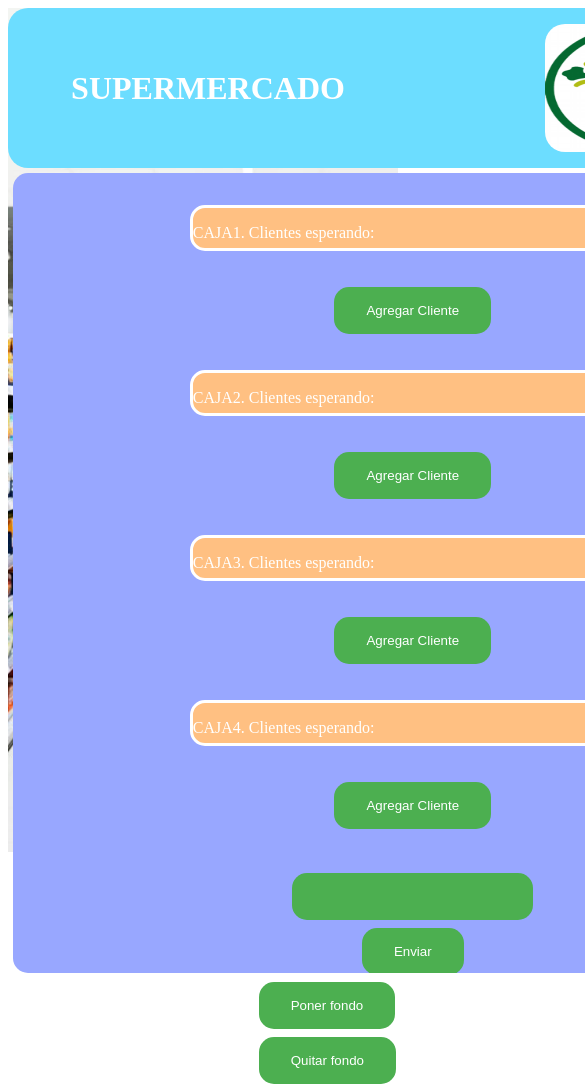
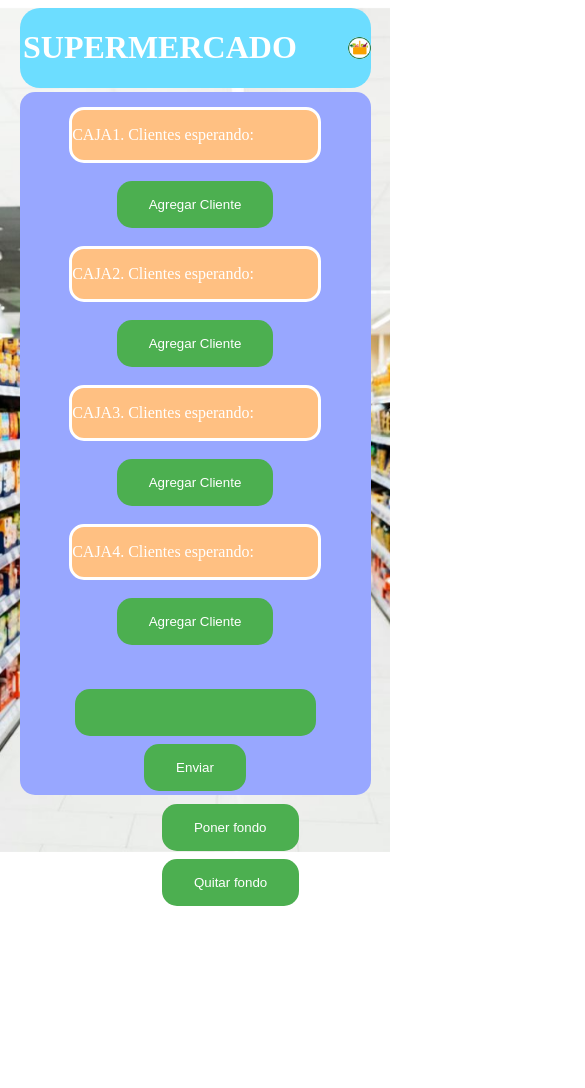
Before and after one commit to Juanlucg/ProyectoFinalJuanlu, a plain HTML site: page index.html in a window 390 px wide. Shown: the top 1088 px of the page, 585 px wide, since content can reach past the window. After the commit the page ends 910 px from the top, so only its background shows below. Drawn offline with Linux system fonts and the light colour scheme.

Commit message:
responsive

```diff
--- a/css/style.css
+++ b/css/style.css
@@ -2,23 +2,176 @@
   body{
     width: 100%;
     height: 100%;
+    margin:0;
   }
-
+  #fondo {
+    background-image: url(fondo.jpeg);
+    background-size: cover;
+  background-repeat:no-repeat;
+  background-position: center;
+  width: 100%;
+  height: 100%;
+  z-index: -1;
+  position: fixed;
+}
+h1{
+  margin-left: 1%;
+}
   header{
-    background: #000000;
+    background: #6cddff;
     color: #FFFFFF;
     display: flex;
     align-items: center;
     justify-content: center;
-    width: 10%;
-    height: 10%;
+    width: 90%;
+    height: 20%;
+    border-radius: 20px;
+    margin-top: 2%;
+    margin-left: 5%;
+  }
+  #contenedorlogo {
+    width: 50%;
+    height: 80%;
+    }
+  #logo {
+  width: 100%;
+  height: 100%;
+  float: right;
   border-radius: 20px;
   }
+  #zonacajas {
+    color: #ffffff;
+    background-color: #98a7ff;
+    width: 90%;
+    height: 50%;
+    overflow: hidden;
+    margin: 0vh 1vw 10vh 1vw;
+    display: flex;
+    flex-direction: column;
+    align-items: center;
+    grid-column: 1/3  ;
+    grid-row: 1/4;
+    border-radius: 15px;
+    margin: 0.3rem 0.3rem;
+    margin-left: 5%;
+  }
+
+  .caja {
+    background-color: #ffc082;
+    border-style:solid;
+    border-width:1%;
+    border-color:white;
+    margin:4%;
+    width: 70%;
+    height: 5%;
+    border-radius: 15px;
 
   }
+  .botones {
+    border-radius: 15px;
+    margin-left: 31%;
+  }
+  input[type=button],[type=text]  {
+    background-color: #4CAF50;
+    border: none;
+    color: white;
+    padding: 16px 32px;
+    margin: 4px 2px;
+    cursor: pointer;
+    border-radius: 15px;
+  }
+}
+@media only screen and (max-width: 1024px) {
   body{
     width: 100%;
     height: 100%;
+    margin:0;
+  }
+  #fondo {
+    background-image: url(fondo.jpeg);
+    background-size: cover;
+  background-repeat:no-repeat;
+  background-position: center;
+  width: 100%;
+  height: 100%;
+  z-index: -1;
+  position: fixed;
+}
+h1{
+  margin-left: 1%;
+}
+  header{
+    background: #6cddff;
+    color: #FFFFFF;
+    display: flex;
+    align-items: center;
+    justify-content: center;
+    width: 90%;
+    height: 20%;
+    border-radius: 20px;
+    margin-top: 2%;
+    margin-left: 5%;
+  }
+  #contenedorlogo {
+    width: 50%;
+    height: 80%;
+    }
+  #logo {
+  width: 30%;
+  height: 100%;
+  float: right;
+  border-radius: 20px;
+  }
+  #zonacajas {
+    color: #ffffff;
+    background-color: #98a7ff;
+    width: 90%;
+    height: 50%;
+    overflow: hidden;
+    margin: 0vh 1vw 10vh 1vw;
+    display: flex;
+    flex-direction: column;
+    align-items: center;
+    grid-column: 1/3  ;
+    grid-row: 1/4;
+    border-radius: 15px;
+    margin: 0.3rem 0.3rem;
+    margin-left: 5%;
+  }
+
+  .caja {
+    background-color: #ffc082;
+    border-style:solid;
+    border-width:1%;
+    border-color:white;
+    margin:4%;
+    width: 70%;
+    height: 5%;
+    border-radius: 15px;
+
+  }
+  .botones {
+    border-radius: 15px;
+    margin-left: 41%;
+  }
+  input[type=button],[type=text]  {
+    background-color: #4CAF50;
+    border: none;
+    color: white;
+    padding: 16px 32px;
+    margin: 4px 2px;
+    cursor: pointer;
+    border-radius: 15px;
+  }
+}
+@media only screen and (min-width: 1024px) {
+    body{
+      width: 100%;
+      height: 100%;
+      margin:0;
+    }
+    h1{
+      margin:0;
     }
     #fondo {
         background-image: url(fondo.jpeg);
@@ -92,3 +245,6 @@ input[type=button],[type=text]  {
       cursor: pointer;
       border-radius: 15px;
     }
+
+
+  }
```
Lines whose indentation alone changed are shown as unchanged.
